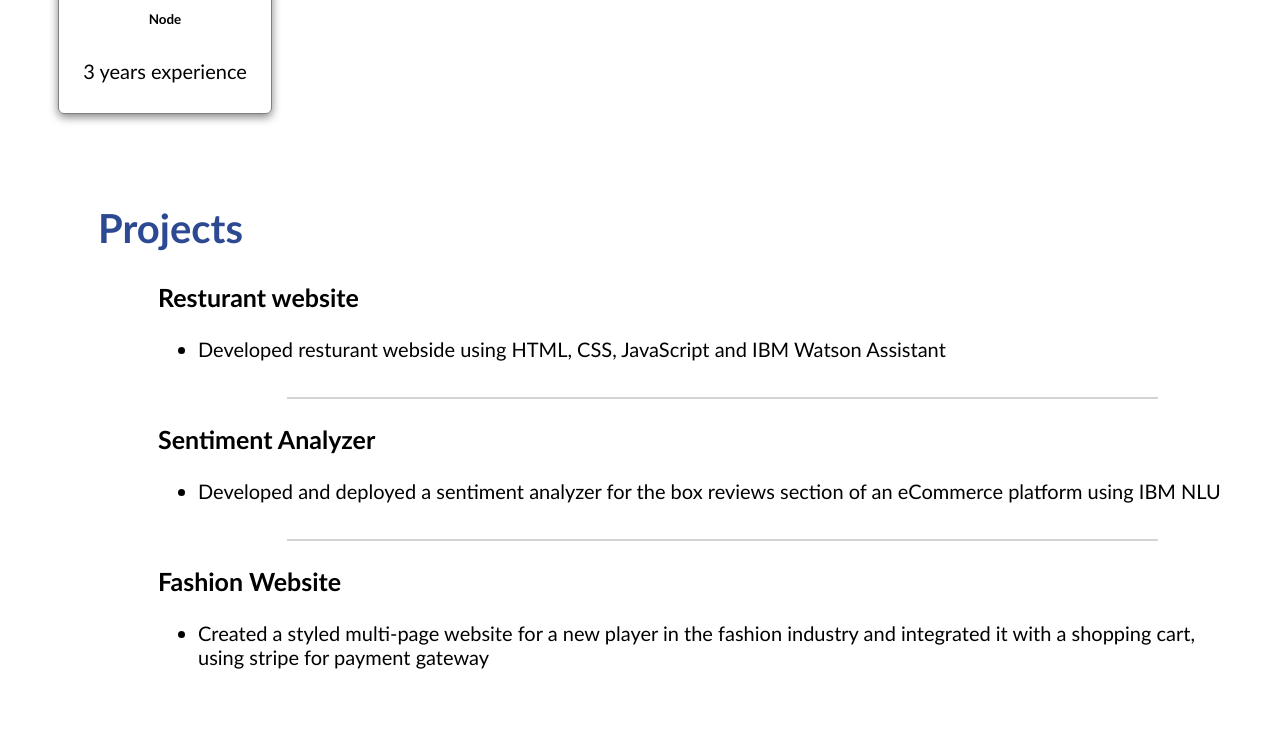
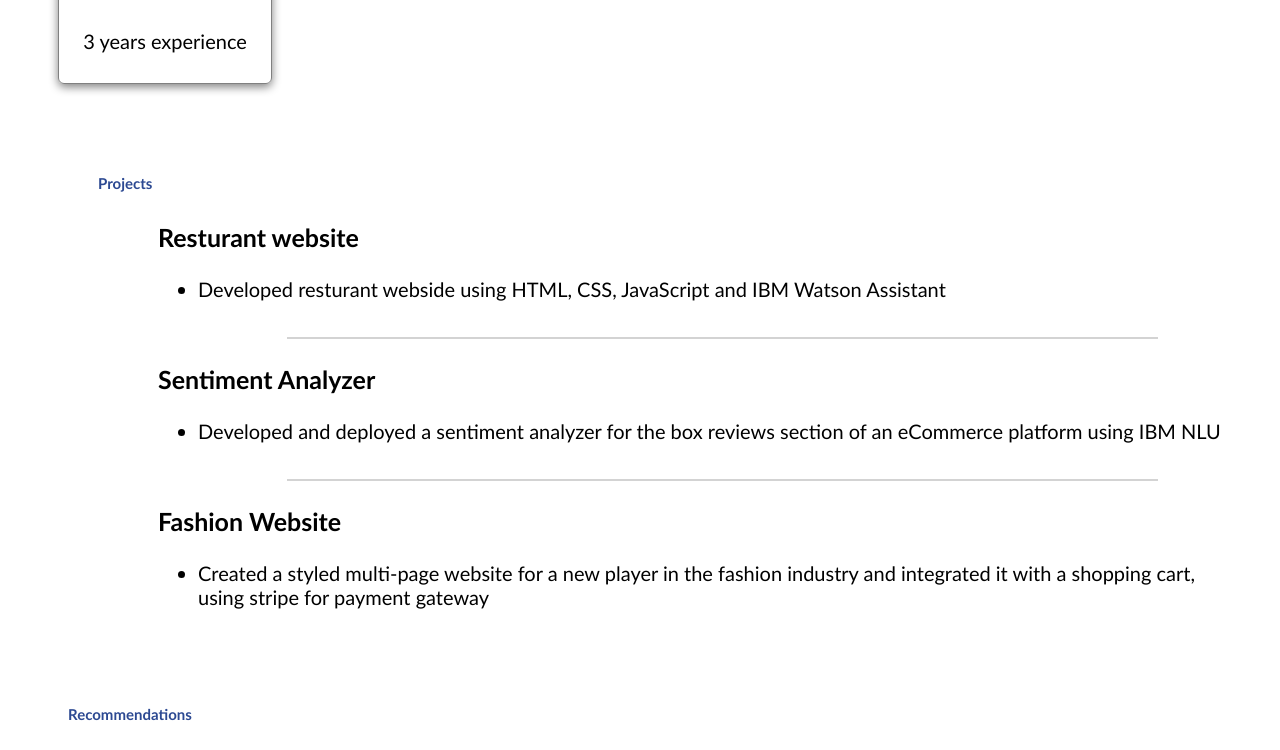
Before and after one commit to Zainab-Almasoodi/Test-portfolio, a plain HTML site: page index.html in a window 1280 px wide. Shown: the part 1054-1804 px from the top of the page. Drawn offline with Linux system fonts and the light colour scheme.

Commit message:
Update style.css

```diff
--- a/style.css
+++ b/style.css
@@ -61,7 +61,7 @@ body {
 
 h2 {
   text-align: justify;
-  font-size: 40px;
+  font-size: 15px;
   text-align: center;
   float: left;
   color: #2c4992;
```
